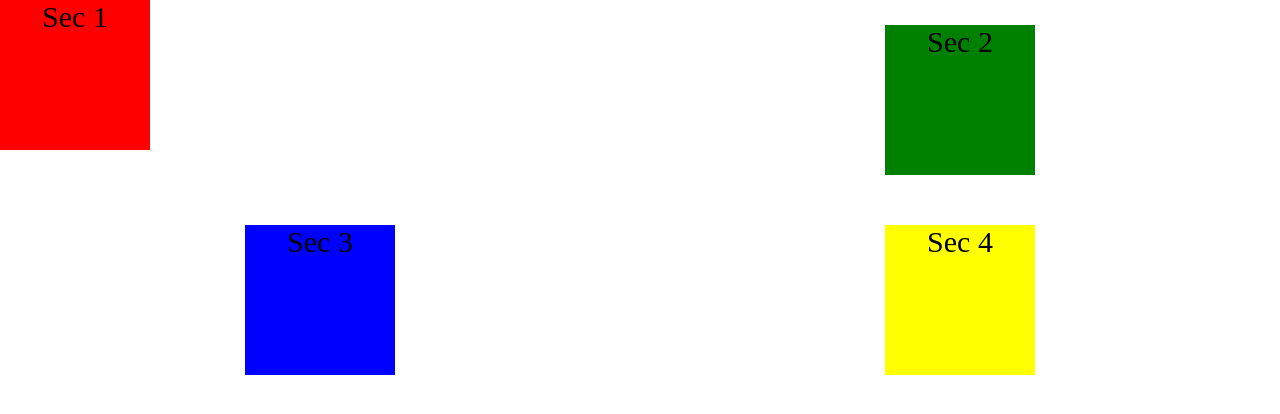
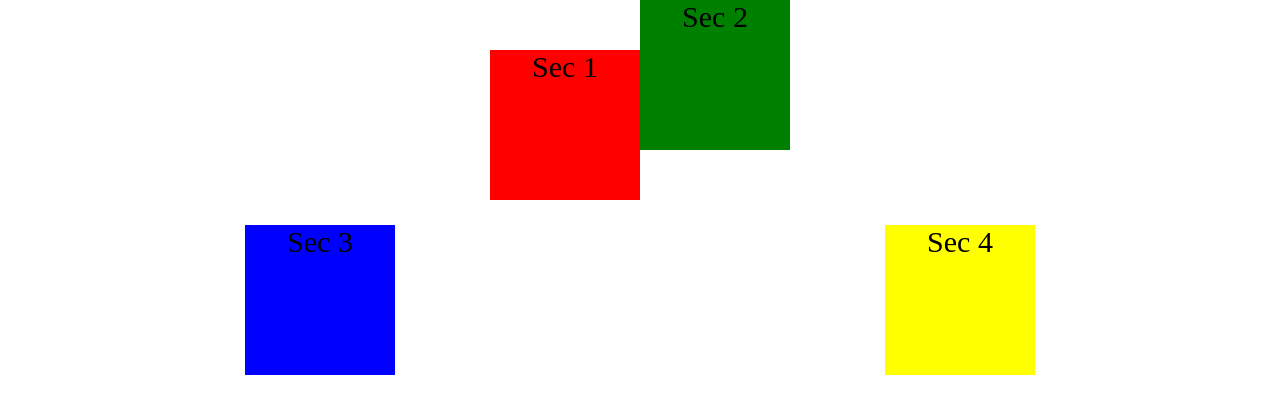
Before and after one commit to rayjoshua432/CSS-Grid, a plain HTML site: page index.html in a window 1280 px wide. Drawn offline with Linux system fonts and the light colour scheme.

Commit message:
Justify, Align, & Place

```diff
--- a/style.css
+++ b/style.css
@@ -13,9 +13,10 @@ html, body {
     grid-template-areas:
         "sec1 sec2"
         "sec3 sec4";
-    justify-content: stretch;
-    justify-items: center;
-    align-items: center;
+    /* justify-content: stretch; */
+    /* justify-items: center; */
+    /* align-items: center; */
+    place-items: center;
 }
 
 .main div {
@@ -25,12 +26,12 @@ html, body {
 
 .section-1 {
     background-color: red;
-    justify-self: stretch;
-    align-self: stretch;
+    place-self: end;
 }
 
 .section-2 {
     background-color: green;
+    place-self: start;
 }
 
 .section-3 {
```
